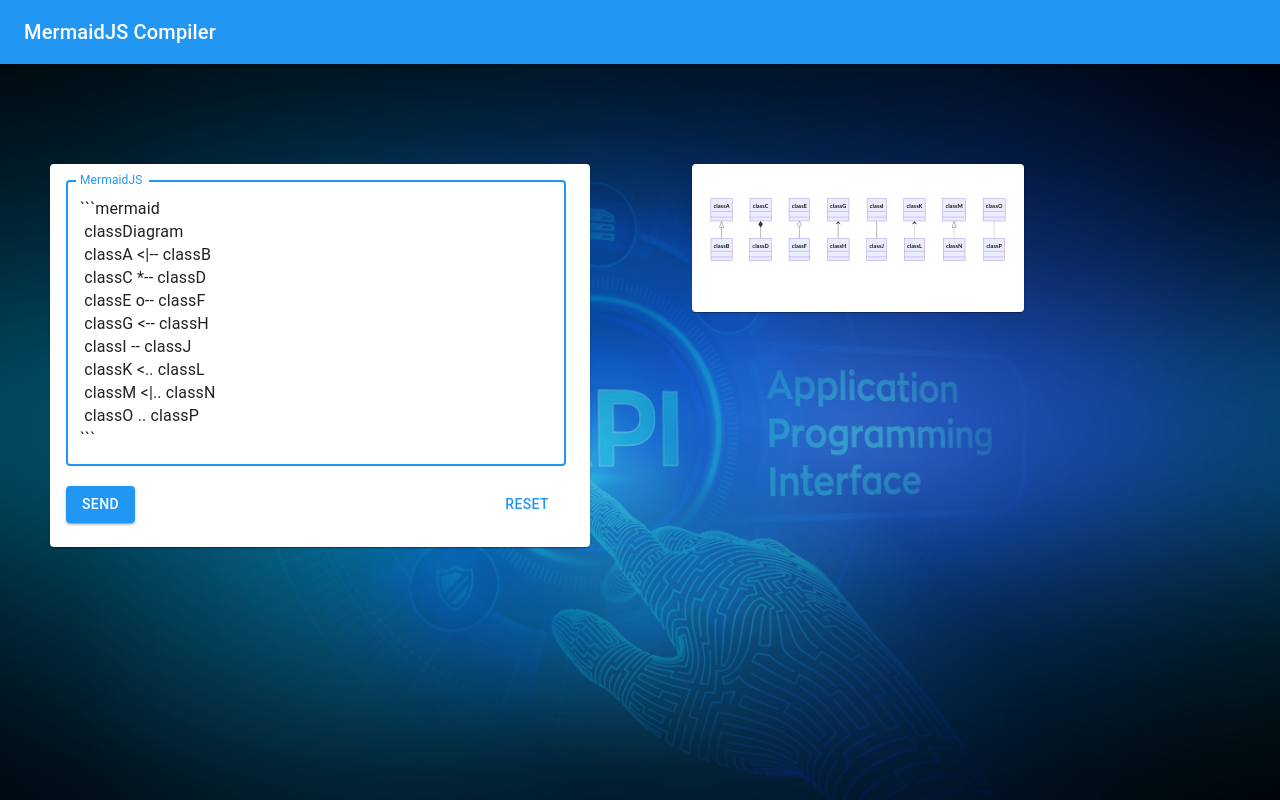
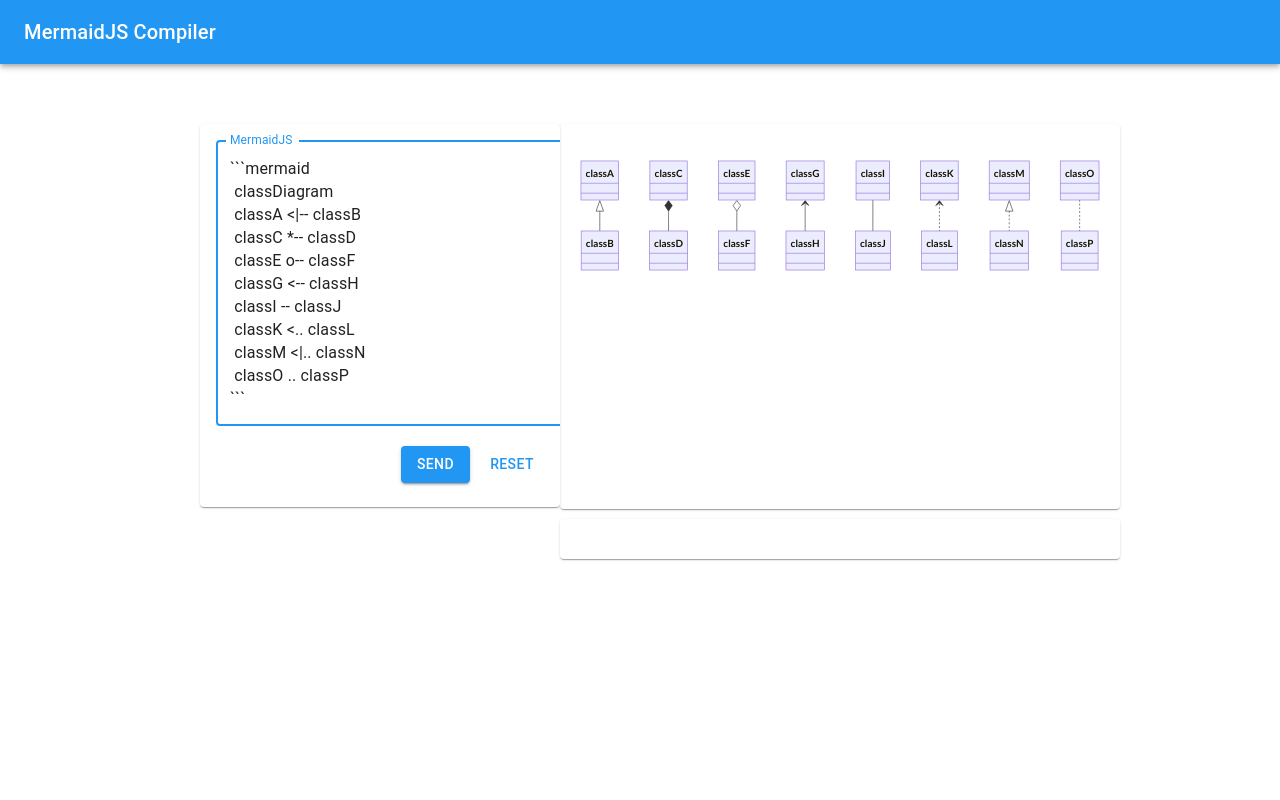
Before and after one commit to MateiMitran/CloudCheckAPI, a Next.js app: page / in a window 1280 px wide. Both pictures are taken after a click on the button "SEND". Built offline with nearby package versions, Linux system fonts and the light colour scheme; no server answers.

Commit message:
API Routes, frontend refactoring

```diff
--- a/components/InputForm.tsx
+++ b/components/InputForm.tsx
@@ -1,10 +1,8 @@
-import { Button } from "@mui/material";
+import { Box, Button } from "@mui/material";
 import Card from "@mui/material/Card";
 import CardContent from "@mui/material/CardContent";
-import React from "react";
+import { IFormInput } from "pages";
 import { Control } from "react-hook-form";
-import { IFormInput } from "../pages";
-import styles from "../styles/styles.module.css";
 import { TextFieldController } from "./TextFieldController";
 
 export interface InputFormProps {
@@ -19,8 +17,15 @@ const InputForm = ({
 }: InputFormProps) => {
   return (
     <>
-      <div className={styles.box}>
-        <Card sx={{ minWidth: 200, maxWidth: 540 }}>
+      <Card
+        sx={{
+          minWidth: 200,
+          maxWidth: 545,
+          ml: "200px",
+          mt: "60px",
+          position: "relative",
+        }}
+      >
         <CardContent>
           <TextFieldController
             control={control}
@@ -28,29 +33,23 @@ const InputForm = ({
             label="MermaidJS"
             variant="outlined"
           />
-            <Button
-              variant="contained"
-              className={styles.inputButton1}
-              data-cy="send_Button"
-              type="submit"
-              sx={{ mt: "20px" }}
-            >
+          <Box sx={{display:"flex",justifyContent: "flex-end", alignItems: "flex-end", mt: "20px"}}>
+            <Button variant="contained" data-cy="send_Button" type="submit">
               Send
             </Button>
             {commonCardVisible && (
               <Button
                 onClick={changeCardVisible}
                 variant="text"
-                className={styles.inputButton2}
                 data-cy="reset_Button"
-                sx={{ mt: "20px", ml: "360px" }}
+                sx={{ml: "10px"}}
               >
                 Reset
               </Button>
             )}
+          </Box>
         </CardContent>
       </Card>
-      </div>
     </>
   );
 };
--- /dev/null
+++ b/components/LogCard.tsx
@@ -0,0 +1,37 @@
+import Card from "@mui/material/Card";
+import CardContent from "@mui/material/CardContent";
+import axios from "axios";
+import { useEffect, useState } from "react";
+import { MermaidRendererProps } from "./MermaidRenderer";
+
+const LogCard = ({ chart }: MermaidRendererProps) => {
+  const [classDiagram, setClassDiagram] = useState<{
+    chart: any;
+    chartType: string;
+  }>({ chart: {classes: [], debug: [], relations: []}, chartType: "" });
+  let data = JSON.stringify({ input: chart.substring(10).slice(0, -3).trim() });
+  console.log(data);
+  useEffect(() => {
+    axios
+      .post("http://localhost:8080/parse", data, {
+        headers: { "Content-Type": "application/json" },
+      })
+      .then((res) => {
+        setClassDiagram(res.data);
+        console.log(res.data);
+        console.log(classDiagram);
+      })
+      .catch((e) => console.log(e));
+  }, []);
+
+ // console.log(classDiagram.chart.classes);
+
+  return (
+    <Card sx={{ minWidth: 275, mt: "10px" }}>
+      <CardContent>
+
+      </CardContent>
+    </Card>
+  );
+};
+export default LogCard;
--- a/components/MermaidRenderer.tsx
+++ b/components/MermaidRenderer.tsx
@@ -1,8 +1,7 @@
 import Card from "@mui/material/Card";
 import CardContent from "@mui/material/CardContent";
-import React from "react";
+import MermaidViewer from "pages/mermaid.service";
 import ReactMarkdown from "react-markdown";
-import MermaidViewer from "../pages/mermaid.service";
 
 export interface MermaidRendererProps {
   chart: string;
@@ -10,8 +9,8 @@ export interface MermaidRendererProps {
 
 const MermaidRenderer = ({ chart }: MermaidRendererProps) => {
   return (
-    <Card sx={{ minWidth: 275, maxWidth: 400 }}>
-      <CardContent>
+      <Card sx={{ minWidth: 275, mt: "60px", minHeight: "385px" }}>
+        <CardContent sx={{ justifyContent: "center" }}>
           <ReactMarkdown
             // eslint-disable-next-line
             children={chart}
--- a/next.config.cjs
+++ b/next.config.cjs
@@ -1,5 +1,11 @@
 /** @type {import('next').NextConfig} */
 
 module.exports = {
-    experimental: { esmExternals: true }
+    experimental: { esmExternals: true },
+    webpack: (config, { buildId, dev }) => {
+
+        config.resolve.symlinks = false;
+
+        return config;
+    },
 };
--- a/package.json
+++ b/package.json
@@ -19,7 +19,7 @@
     "fs": "^0.0.1-security",
     "jison": "^0.4.18",
     "knex": "^2.3.0",
-    "mermaid": "^8.13.3",
+    "mermaid": "^9.2.0",
     "next": "12.2.5",
     "next-transpile-modules": "^10.0.0",
     "react": "18.2.0",
--- a/pages/_app.tsx
+++ b/pages/_app.tsx
@@ -1,10 +1,9 @@
 import CssBaseline from '@mui/material/CssBaseline';
 import type { AppProps } from "next/app";
 import "../styles/pageStyle.css";
-import "../styles/styles.module.css";
 import Head from 'next/head';
 import { ThemeProvider } from '@mui/material/styles';
-import { theme } from 'styles/theme/theme';
+import { theme } from '../styles/theme/theme';
 import React from "react";
 
 export default function MyApp({ Component, pageProps }: AppProps) {
--- a/pages/index.tsx
+++ b/pages/index.tsx
@@ -1,9 +1,10 @@
-import MermaidRenderer from "../components/MermaidRenderer";
-import React, { useState } from "react";
+import Grid from "@mui/material/Grid";
+import LogCard from "components/LogCard";
+import MermaidRenderer from "components/MermaidRenderer";
+import { useState } from "react";
 import { SubmitHandler, useForm } from "react-hook-form";
 import InputForm from "../components/InputForm";
 import Navbar from "../components/Navbar";
-import styles from "../styles/styles.module.css";
 
 export interface IFormInput {
   code: string;
@@ -37,9 +38,10 @@ export default function Home() {
   };
 
   return (
-    <div>
+    <>
       <Navbar />
-      <div className={styles.leftSide}>
+      <Grid container columnSpacing={-20} rowSpacing={3}>
+        <Grid item xs={6}>
           <form onSubmit={handleSubmit(onSubmit)}>
             <InputForm
               control={control}
@@ -47,10 +49,16 @@ export default function Home() {
               commonCardVisible={cardVisible}
             />
           </form>
+        </Grid>
+        <Grid item xs={6}>
+          {cardVisible && (
+            <div>
+              <MermaidRenderer chart={code} />
+              <LogCard chart={code} />
             </div>
-      <div className={styles.rightSide}>
-        <>{cardVisible && <MermaidRenderer chart={code} />}</>
-      </div>
-    </div>
+          )}
+        </Grid>
+      </Grid>
+    </>
   );
 }
--- a/pages/mermaid.service.tsx
+++ b/pages/mermaid.service.tsx
@@ -1,6 +1,5 @@
-import axios from "axios";
 import mermaid from "mermaid";
-import React, { useEffect } from "react";
+import { useEffect } from "react";
 
 export interface MermaidViewerProps {
   chart: string;
@@ -12,14 +11,6 @@ export default function MermaidViewer(props: MermaidViewerProps) {
     startOnLoad: true,
   });
 
-  let data = JSON.stringify({ input: props.chart.trimStart() });
-  axios
-    .post("http://localhost:8080/parse", data, {
-      headers: { "Content-Type": "application/json" },
-    })
-    .then((res) => {
-      console.log(res.data);
-    })
-    .catch();
+
   return <div className="mermaid">{props.chart}</div>;
 }
--- a/styles/pageStyle.css
+++ b/styles/pageStyle.css
@@ -1,5 +1,3 @@
 body {
-  margin: 0 auto;
-  background-image: url(../pages/api.jpg);
-  background-size: cover;
+  background-color: #A186BE;
 }
--- a/styles/styles.module.css
+++ /dev/null
@@ -1,32 +0,0 @@
-.leftSide {
-  margin-left: 50px;
-  margin-top: 100px;
-  float: left;
-}
-
-.rightSide {
-  margin-right: 20%;
-  float: right;
-  margin-top: 100px;
-}
-
-.inputButton {
-  display: inline-block;
-}
-
-.box {
-  position: relative;
-}
-
-.inputButton1 {
-  bottom: 1;
-  left: 0;
-  margin-top: 20px;
-}
-
-.inputButton2 {
-  bottom: 1;
-  right: 0;
-  margin-top: 20px;
-  margin-left: 71%;
-}
```
Also changed, not shown: tsconfig.json (+34 -19 lines), 2 other files (tests, documents, lock files or other folders). Lines whose indentation alone changed are shown as unchanged.
